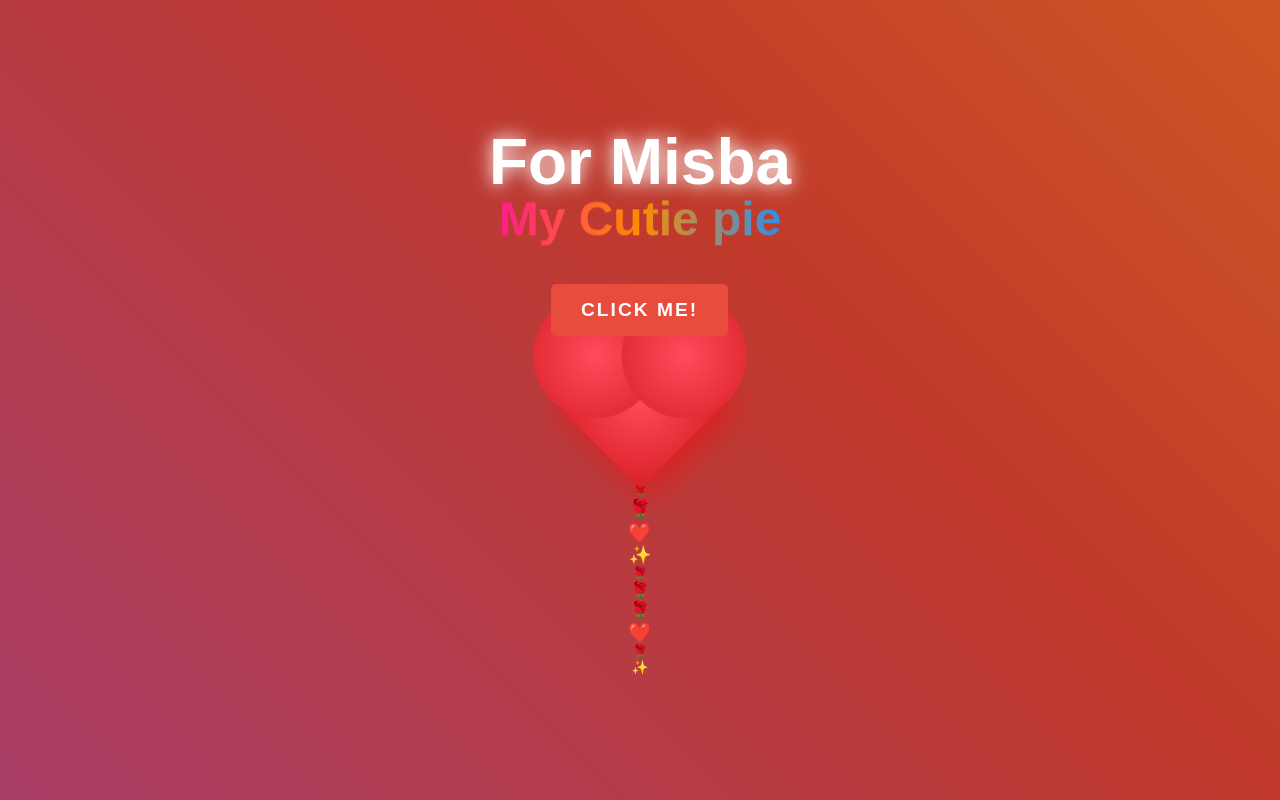
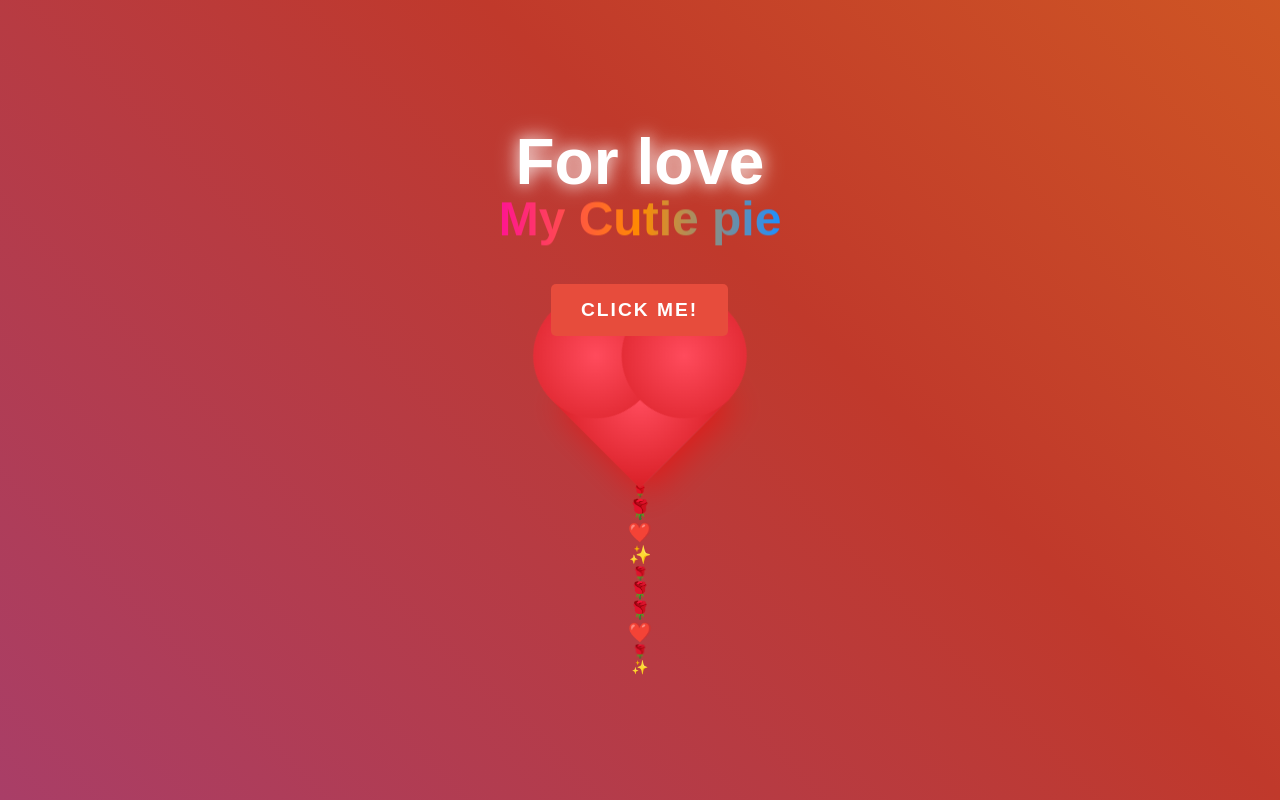
Before and after one commit to Abidd11/loveletter637, a plain HTML site: page main.html in a window 1280 px wide. Drawn offline with nearby package versions, Linux system fonts and the light colour scheme.

Commit message:
Update main.html

```diff
--- a/main.html
+++ b/main.html
@@ -140,7 +140,7 @@
 </head>
 <body>
     <div class="valentine-title">
-        <h1 class="main-title">For Misba</h1>
+        <h1 class="main-title">For love</h1>
         <h2 class="sub-title">My Cutie pie</h2>
     </div>
 
```
